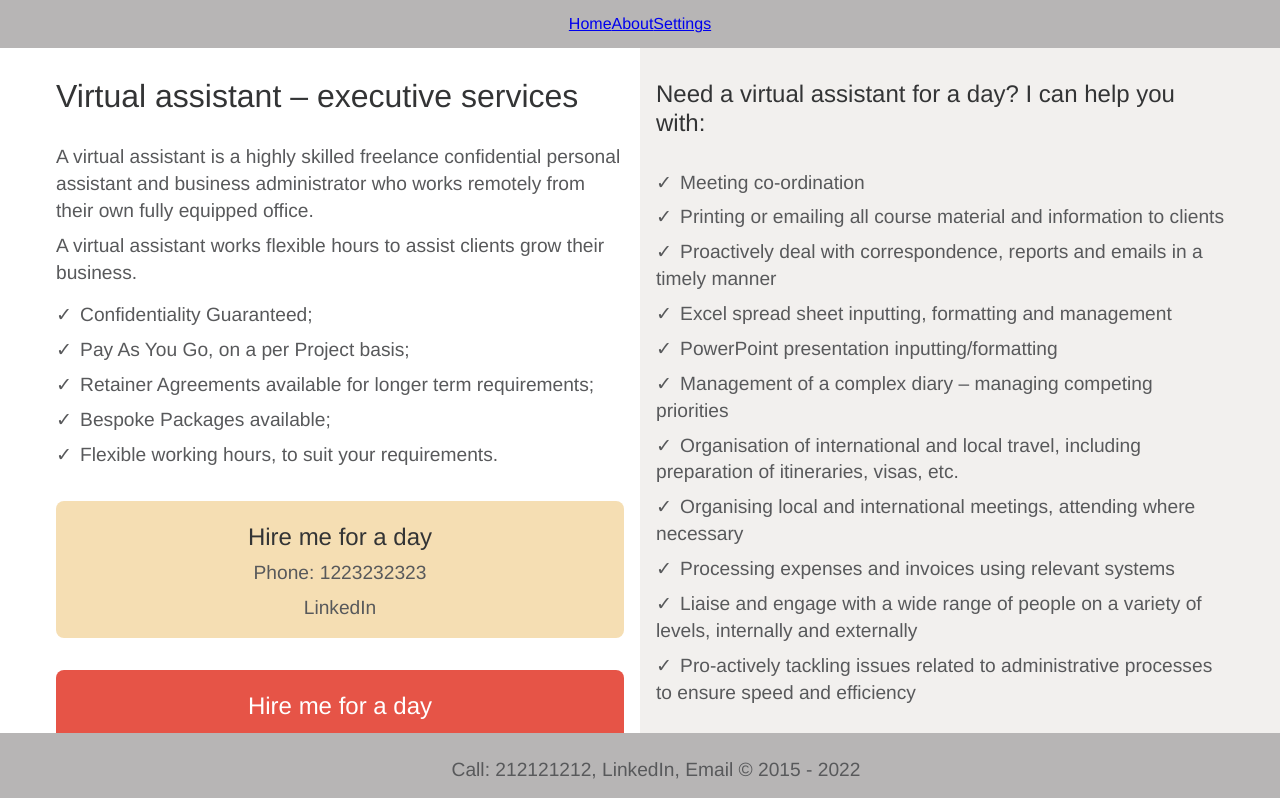
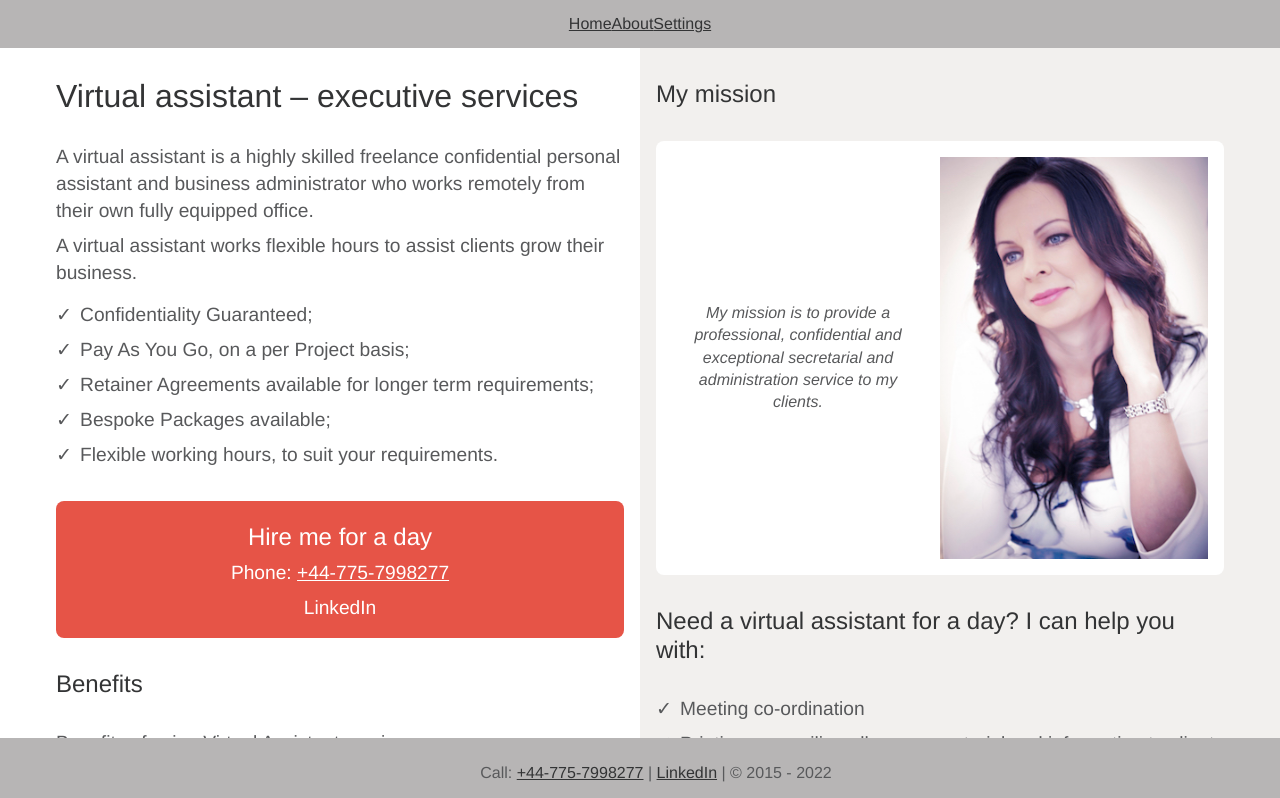
Before and after one commit to Shwartz/virtualkristine, a SvelteKit app: page / in a window 1280 px wide. Shown: the top 798 px of the page. Built offline with nearby package versions, Linux system fonts and the light colour scheme.

Commit message:
Intro image block component

```diff
--- a/src/app.html
+++ b/src/app.html
@@ -110,4 +110,20 @@
         line-height: 1.4;
         font-weight: lighter;
     }
+
+    img {
+        max-width: 100%;
+    }
+
+    a {
+        color: #333435;
+    }
+
+    .font-small {
+        font-size: 1rem;
+    }
+
+    .center {
+        text-align: center;
+    }
 </style>
--- a/src/components/Card.svelte
+++ b/src/components/Card.svelte
@@ -24,8 +24,8 @@
         color: white;
     }
 
-    .card:global(.dark p) {
+    .card:global(.dark p),
+    .card:global(.dark a) {
         color: white;
     }
-
 </style>
--- a/src/routes/+layout.svelte
+++ b/src/routes/+layout.svelte
@@ -7,7 +7,7 @@
 <slot></slot>
 
 <footer>
-    <p>Call: 212121212, LinkedIn, Email © 2015 - 2022</p>
+    <p class="font-small">Call: <a href="tel:+44-775-7998277">+44-775-7998277</a> | <a href="https://www.linkedin.com/in/kristine-skirmante-28451452/">LinkedIn</a> | © 2015 - 2022</p>
 </footer>
 
 <style>
--- a/src/routes/+page.svelte
+++ b/src/routes/+page.svelte
@@ -1,5 +1,6 @@
 <script>
   import Card from '../components/Card.svelte';
+  import imgKristine from '$lib/images/Kristine-Legzdina.jpg';
 </script>
 
 <div class="grid">
@@ -16,15 +17,9 @@
             <li>Flexible working hours, to suit your requirements.</li>
         </ul>
 
-        <Card>
-            <h3>Hire me for a day</h3>
-            <p>Phone: 1223232323</p>
-            <p>LinkedIn</p>
-        </Card>
-
         <Card class="dark">
             <h3>Hire me for a day</h3>
-            <p>Phone: 1223232323</p>
+            <p>Phone: <a href="tel:+44-775-7998277">+44-775-7998277</a></p>
             <p>LinkedIn</p>
         </Card>
 
@@ -55,7 +50,11 @@
     </section>
 
     <section>
-        <div>
+        <h3>My mission</h3>
+        <div class="introImage">
+            <p>My mission is to provide a professional, confidential and exceptional secretarial and administration service to my clients.</p>
+            <img src={imgKristine} alt="Kristine Legzdina"/>
+        </div>
         <h3>Need a virtual assistant for a day? I can help you with:</h3>
         <ul>
             <li>Meeting co-ordination</li>
@@ -71,24 +70,28 @@
             <li>Liaise and engage with a wide range of people on a variety of levels, internally and externally</li>
             <li>Pro-actively tackling issues related to administrative processes to ensure speed and efficiency</li>
         </ul>
-        </div>
-        <div>
+        <Card>
             <h3>General administration</h3>
             <p>Proactively deal with correspondence, reports and emails in a timely manner</p>
-        </div>
-        <div>
+        </Card>
+        <Card>
             <h3>Workshop organisation</h3>
             <p>Investigation into the best venue, connect with attendees leading up to the event</p>
-        </div>
+        </Card>
+        <Card>
+            <h3>Great price</h3>
+            <p>All rates will be calculated on an individual basis, depending on your personal
+                requirements</p>
+        </Card>
     </section>
 </div>
 
 <style>
     .grid {
         display: grid;
-        grid-template-columns: 1fr 1fr;
+        grid-template-columns: 1fr;
         margin: 0 auto;
-        max-width: 1200px;
+        max-width: 500px;
         padding-bottom: 80px;
     }
 
@@ -106,9 +109,47 @@
         margin-right: 8px;
     }
 
-    @media (max-width: 800px) {
+    .introImage {
+        display: flex;
+        flex-direction: column-reverse;
+        align-items: center;
+        background: white;
+        border-radius: 8px;
+        padding: 1rem;
+        text-align: center;
+    }
+
+    .introImage p {
+        font-style: italic;
+        font-size: 1rem;
+        margin-top: 1rem;
+    }
+
+    .introImage img {
+        width: 100%;
+    }
+
+    @media (min-width: 800px) {
         .grid {
-            grid-template-columns: 1fr;
+            grid-template-columns: 1fr 1fr;
+            max-width: 1200px;
+        }
+    }
+
+    @media (min-width: 900px) {
+        .introImage {
+            flex-direction: row;
+            align-items: center;
+            justify-content: space-between;
+            gap: 16px;
+        }
+
+        .introImage img {
+            max-width: 50%;
+        }
+
+        .introImage p {
+            margin: 0;
         }
     }
 </style>
```
Also changed, not shown: src/lib/images/Kristine-Legzdina.jpg (added), 1 other file (tests, documents, lock files or other folders). Lines whose indentation alone changed are shown as unchanged.
